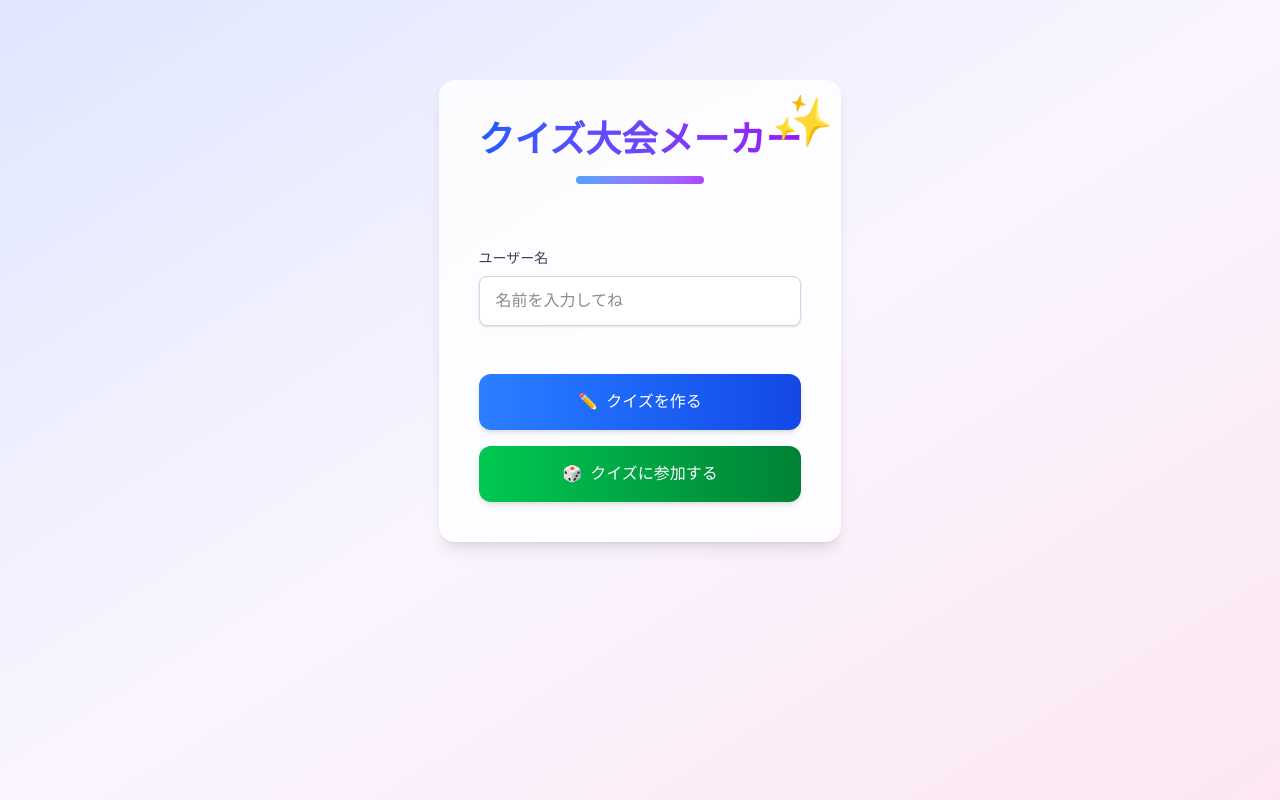
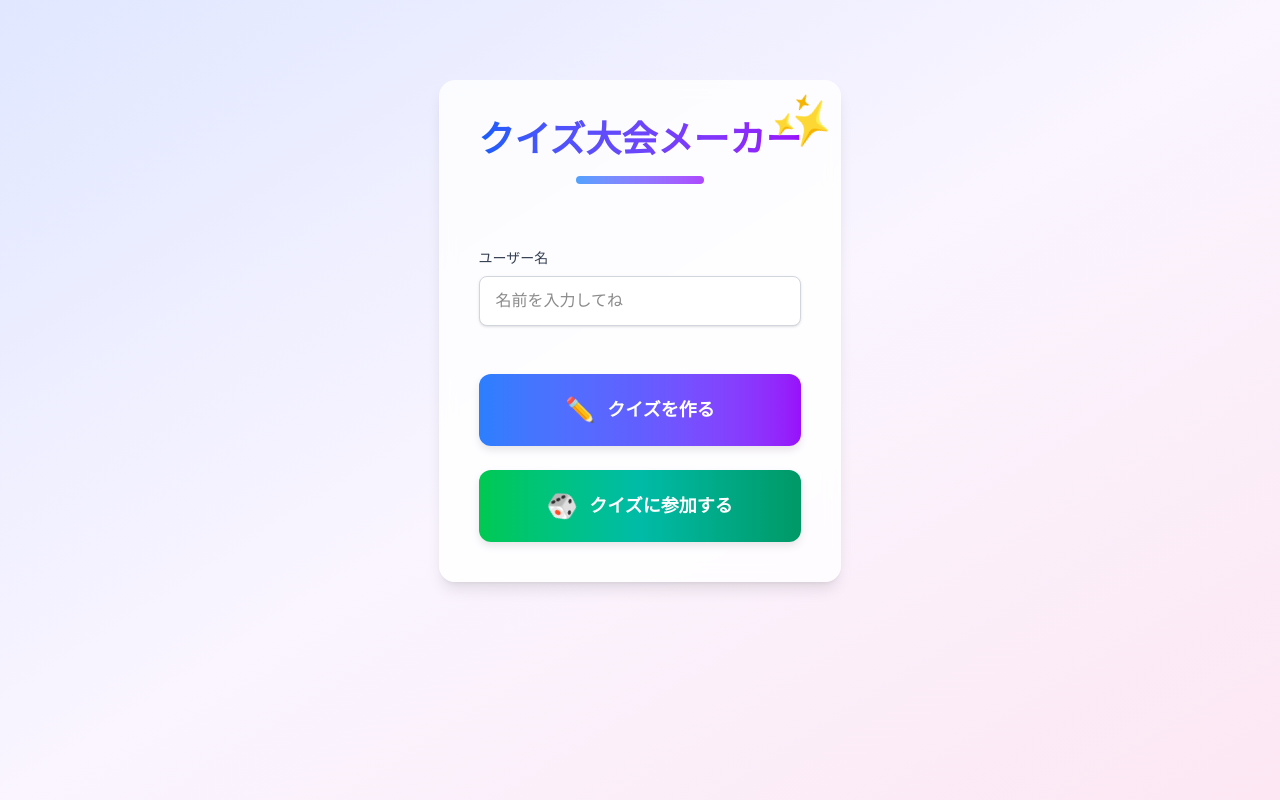
Before and after one commit to ichksk/quizzz3, a Next.js app: page / in a window 1280 px wide. Built offline with nearby package versions, Linux system fonts and the light colour scheme; no server answers.

Commit message:
fix home

```diff
--- a/src/app/(container)/page.tsx
+++ b/src/app/(container)/page.tsx
@@ -1,5 +1,6 @@
 "use client"
 
+import { motion } from 'framer-motion';
 import { useRouter } from 'next/navigation';
 import { useState, ChangeEvent, JSX } from 'react';
 
@@ -38,18 +39,65 @@ export default function Home(): JSX.Element {
     }
   };
 
+  const buttonVariants = {
+    initial: {
+      scale: 1,
+      boxShadow: "0px 4px 8px rgba(0, 0, 0, 0.1)"
+    },
+    hover: {
+      scale: 1.05,
+      boxShadow: "0px 8px 15px rgba(0, 0, 0, 0.2)"
+    },
+    tap: {
+      scale: 0.98,
+      boxShadow: "0px 2px 5px rgba(0, 0, 0, 0.15)"
+    }
+  };
+
+  const iconVariants = {
+    initial: { y: 0, rotate: 0 },
+    hover: { y: [0, -8, 0], rotate: [0, -10, 10, -10, 0], transition: { repeat: Infinity, duration: 2 } }
+  };
+
+  const glowVariants = {
+    initial: { opacity: 0 },
+    hover: { opacity: 0.7, transition: { duration: 0.3 } }
+  };
+
   return (
     <div className="max-w-md w-full">
       <div className="flex flex-col gap-8 items-center">
         <div className="flex flex-col items-center">
           <div className="relative">
-            <h1 className="text-3xl sm:text-4xl font-bold text-center bg-gradient-to-r from-blue-600 to-purple-600 bg-clip-text text-transparent whitespace-nowrap">
+            <motion.h1
+              className="text-3xl sm:text-4xl font-bold text-center bg-gradient-to-r from-blue-600 to-purple-600 bg-clip-text text-transparent whitespace-nowrap"
+              initial={{ y: -20, opacity: 0 }}
+              animate={{ y: 0, opacity: 1 }}
+              transition={{ duration: 0.6 }}
+            >
               クイズ大会メーカー
-            </h1>
-            <span className="absolute -top-6 -right-8 text-5xl transform rotate-12 select-none">✨</span>
+            </motion.h1>
+            <motion.span
+              className="absolute -top-6 -right-8 text-5xl transform rotate-12 select-none"
+              initial={{ rotate: 12, scale: 0 }}
+              animate={{ rotate: 12, scale: 1 }}
+              transition={{
+                type: "spring",
+                stiffness: 260,
+                damping: 20,
+                delay: 0.7
+              }}
+            >
+              ✨
+            </motion.span>
           </div>
 
-          <div className="h-2 w-32 bg-gradient-to-r from-blue-400 to-purple-500 rounded-full mt-4 mb-8"></div>
+          <motion.div
+            className="h-2 w-32 bg-gradient-to-r from-blue-400 to-purple-500 rounded-full mt-4 mb-8"
+            initial={{ width: 0 }}
+            animate={{ width: "8rem" }}
+            transition={{ duration: 0.8, delay: 0.3 }}
+          />
         </div>
 
         <UsernameField
@@ -58,28 +106,77 @@ export default function Home(): JSX.Element {
           showError={showError}
         />
 
-        <div className="flex flex-col gap-4 w-full">
-          <button
-            className="px-8 py-4 bg-gradient-to-r from-blue-500 to-blue-700 text-white rounded-xl shadow-md hover:shadow-lg transition-all duration-200 font-medium text-base cursor-pointer relative overflow-hidden group"
+        <div className="flex flex-col gap-6 w-full">
+          <motion.button
+            className="relative px-8 py-5 bg-gradient-to-r from-blue-500 via-indigo-500 to-purple-600 text-white rounded-xl font-bold text-lg cursor-pointer overflow-hidden"
             onClick={handleCreateQuiz}
+            variants={buttonVariants}
+            initial="initial"
+            whileHover="hover"
+            whileTap="tap"
+            transition={{ type: "spring", stiffness: 400, damping: 17 }}
           >
-            <span className="absolute inset-0 w-full h-full bg-gradient-to-r from-blue-400 to-indigo-500 opacity-0 group-hover:opacity-100 transition-opacity duration-300 z-0"></span>
-            <span className="relative z-10 flex items-center justify-center">
-              <span className="mr-2">✏️</span>
-              クイズを作る
-            </span>
-          </button>
+            <motion.div
+              className="absolute inset-0 bg-gradient-to-r from-blue-300 to-indigo-400 blur-xl"
+              variants={glowVariants}
+              initial="initial"
+              whileHover="hover"
+            />
+            <motion.div
+              className="absolute bottom-0 left-0 right-0 h-1 bg-gradient-to-r from-yellow-300 via-pink-300 to-blue-300"
+              initial={{ scaleX: 0 }}
+              whileHover={{ scaleX: 1 }}
+              transition={{ duration: 0.3 }}
+            />
+            <div className="relative z-10 flex items-center justify-center">
+              <motion.span
+                className="text-2xl mr-3"
+                variants={iconVariants}
+              >
+                ✏️
+              </motion.span>
+              <span>クイズを作る</span>
+            </div>
+          </motion.button>
 
-          <button
-            className="px-8 py-4 bg-gradient-to-r from-green-500 to-green-700 text-white rounded-xl shadow-md hover:shadow-lg transition-all duration-200 font-medium text-base cursor-pointer relative overflow-hidden group"
+          <motion.button
+            className="relative px-8 py-5 bg-gradient-to-r from-green-500 via-teal-500 to-emerald-600 text-white rounded-xl font-bold text-lg cursor-pointer overflow-hidden"
             onClick={handleJoinQuiz}
+            variants={buttonVariants}
+            initial="initial"
+            whileHover="hover"
+            whileTap="tap"
+            transition={{ type: "spring", stiffness: 400, damping: 17 }}
           >
-            <span className="absolute inset-0 w-full h-full bg-gradient-to-r from-green-400 to-emerald-500 opacity-0 group-hover:opacity-100 transition-opacity duration-300 z-0"></span>
-            <span className="relative z-10 flex items-center justify-center">
-              <span className="mr-2">🎲</span>
-              クイズに参加する
-            </span>
-          </button>
+            <motion.div
+              className="absolute inset-0 bg-gradient-to-r from-green-300 to-emerald-400 blur-xl"
+              variants={glowVariants}
+              initial="initial"
+              whileHover="hover"
+            />
+            <motion.div
+              className="absolute bottom-0 left-0 right-0 h-1 bg-gradient-to-r from-yellow-300 via-green-300 to-teal-300"
+              initial={{ scaleX: 0 }}
+              whileHover={{ scaleX: 1 }}
+              transition={{ duration: 0.3 }}
+            />
+            <div className="relative z-10 flex items-center justify-center">
+              <motion.span
+                className="text-2xl mr-3"
+                animate={{
+                  rotate: [0, 0, 270, 270, 0],
+                  transition: {
+                    repeat: Infinity,
+                    duration: 3,
+                    times: [0, 0.2, 0.5, 0.8, 1]
+                  }
+                }}
+              >
+                🎲
+              </motion.span>
+              <span>クイズに参加する</span>
+            </div>
+          </motion.button>
         </div>
       </div>
     </div>
```
